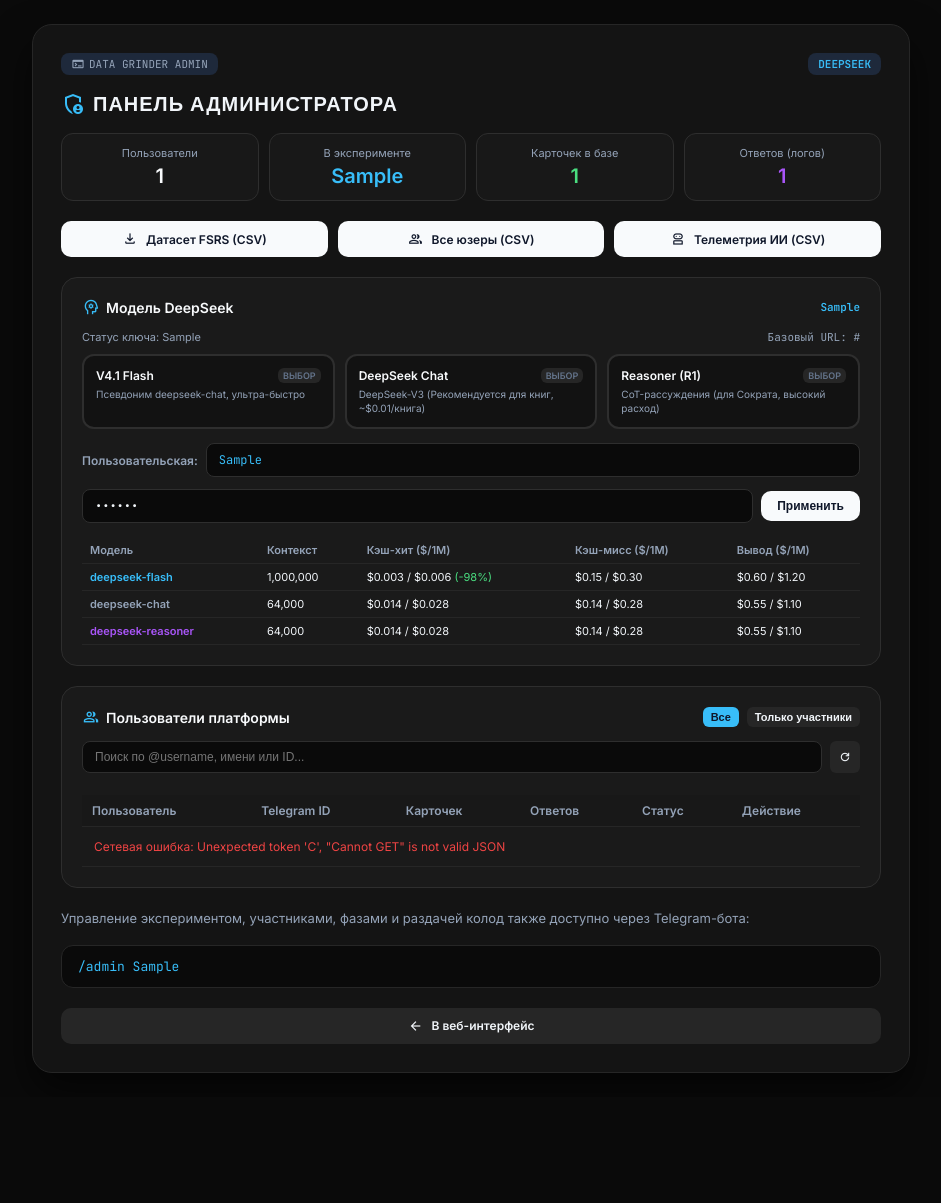
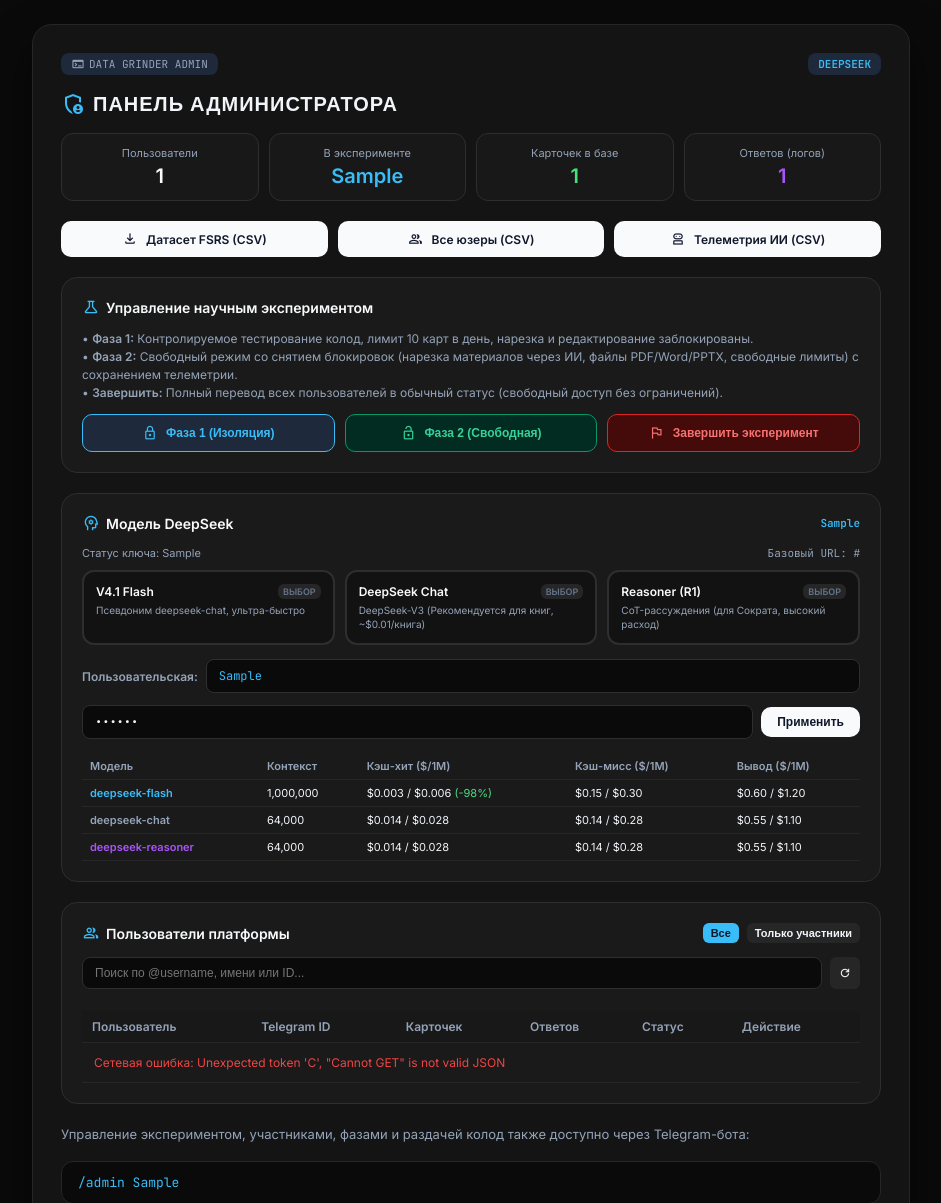
Before and after one commit to ogorodnikovmisa942-debug/data-grinder, a Python web app: template app/templates/admin.html in a window 1280 px wide. Shown: the top 1203 px of the page, without its empty margins (169-1110 px from the left). Before the commit the page ends 1073 px from the top, so only its background shows below. Run offline with Jinja, Linux system fonts and the light colour scheme; the template is opened without the code that fills it: most values are stand-ins (such as "Sample title", 1, 10 or a date in 2020).

Commit message:
feat(admin): add finish experiment button and phase controls in bot and web admin panel

```diff
--- a/app/bot/keyboards.py
+++ b/app/bot/keyboards.py
@@ -34,6 +34,9 @@ def build_admin_keyboard(phase: int, ai_provider: str | None = None, ai_model: s
         [ai_toggle],
         [phase_toggle],
         [
+            InlineKeyboardButton(text="🏁 Завершить эксперимент (освободить всех)", callback_data="admin_finish_experiment")
+        ],
+        [
             InlineKeyboardButton(text="🕊 Освободить меня от эксперимента", callback_data="admin_free_me")
         ],
         [
--- a/app/templates/admin.html
+++ b/app/templates/admin.html
@@ -78,6 +78,32 @@
             <a href="/api/admin/export/ai-telemetry?format=csv&token={{ admin_token }}" class="btn" target="_blank">
                 <span class="material-symbols-outlined" style="font-size:16px;">robot_2</span> Телеметрия ИИ (CSV)
             </a>
+        </div>
+
+        <!-- СЕКЦИЯ УПРАВЛЕНИЯ ЭКСПЕРИМЕНТОМ И ФАЗАМИ -->
+        <div class="ai-panel" style="margin-bottom: 20px;">
+            <div class="ai-title">
+                <span style="display:flex; align-items:center; gap:6px;">
+                    <span class="material-symbols-outlined" style="color:#38bdf8; font-size:18px;">science</span>
+                    Управление научным экспериментом
+                </span>
+            </div>
+            <p style="font-size:12px; color:#94a3b8; margin-bottom:12px; line-height:1.5;">
+                • <strong>Фаза 1:</strong> Контролируемое тестирование колод, лимит 10 карт в день, нарезка и редактирование заблокированы.<br>
+                • <strong>Фаза 2:</strong> Свободный режим со снятием блокировок (нарезка материалов через ИИ, файлы PDF/Word/PPTX, свободные лимиты) с сохранением телеметрии.<br>
+                • <strong>Завершить:</strong> Полный перевод всех пользователей в обычный статус (свободный доступ без ограничений).
+            </p>
+            <div style="display:grid; grid-template-columns: 1fr 1fr 1fr; gap:10px;">
+                <button class="btn" style="background:#1e293b; color:#38bdf8; border:1px solid #38bdf8;" onclick="switchPhaseAdmin(1)">
+                    <span class="material-symbols-outlined" style="font-size:16px;">lock</span> Фаза 1 (Изоляция)
+                </button>
+                <button class="btn" style="background:#022c22; color:#34d399; border:1px solid #059669;" onclick="switchPhaseAdmin(2)">
+                    <span class="material-symbols-outlined" style="font-size:16px;">lock_open</span> Фаза 2 (Свободная)
+                </button>
+                <button class="btn" style="background:#450a0a; color:#f87171; border:1px solid #dc2626;" onclick="finishExperimentAdmin()">
+                    <span class="material-symbols-outlined" style="font-size:16px;">flag</span> Завершить эксперимент
+                </button>
+            </div>
         </div>
 
         <!-- СЕКЦИЯ КОНФИГУРАЦИИ DEEPSEEK -->
@@ -392,6 +418,49 @@
             }
         }
 
+        async function switchPhaseAdmin(targetPhase) {
+            const token = (document.getElementById('admin-token-input') ? document.getElementById('admin-token-input').value.trim() : '') || adminToken;
+            if (!confirm(`Переключить всех участников эксперимента на Фазу ${targetPhase}?`)) return;
+            try {
+                const res = await fetch('/api/admin/experiment/switch-phase', {
+                    method: 'POST',
+                    headers: { 'Content-Type': 'application/json', 'X-Admin-Token': token },
+                    body: JSON.stringify({ phase: targetPhase })
+                });
+                const data = await res.json();
+                if (res.ok) {
+                    alert(data.message || `Фаза ${targetPhase} активирована.`);
+                    loadUsers(onlyPartFilter);
+                } else {
+                    alert('Ошибка: ' + (data.detail || 'Не удалось переключить фазу'));
+                }
+            } catch (e) {
+                alert('Сетевой сбой: ' + e.message);
+            }
+        }
+
+        async function finishExperimentAdmin() {
+            const token = (document.getElementById('admin-token-input') ? document.getElementById('admin-token-input').value.trim() : '') || adminToken;
+            if (!confirm('Завершить эксперимент для ВСЕХ участников? Все пользователи будут переведены в обычный режим со свободным доступом к нарезке.')) return;
+            try {
+                const res = await fetch('/api/admin/experiment/finish', {
+                    method: 'POST',
+                    headers: { 'Content-Type': 'application/json', 'X-Admin-Token': token }
+                });
+                const data = await res.json();
+                if (res.ok) {
+                    alert(data.message || 'Эксперимент успешно завершен.');
+                    loadUsers(false);
+                    const partStat = document.getElementById('stat-part-users');
+                    if (partStat) partStat.textContent = '0';
+                } else {
+                    alert('Ошибка: ' + (data.detail || 'Не удалось завершить эксперимент'));
+                }
+            } catch (e) {
+                alert('Сетевой сбой: ' + e.message);
+            }
+        }
+
         document.addEventListener('DOMContentLoaded', () => {
             loadUsers(false);
         });
```
Also changed, not shown: app/api/endpoints/admin.py (+33 -0 lines), app/bot/admin_handlers.py (+25 -0 lines), tests/test_experiment_and_telemetry.py (+43 -0 lines).
